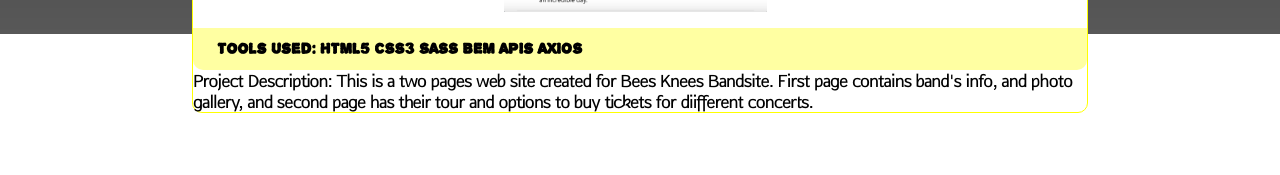
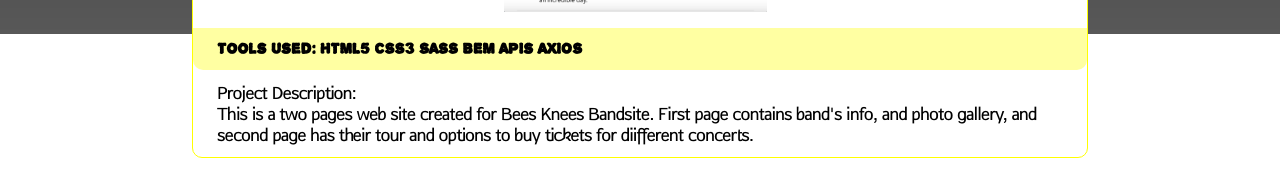
Before and after one commit to ivanapejicic/portfolio, a React (Create React App) app: page /work in a window 1280 px wide. Shown: the part 766-941 px from the top of the page. Built offline with nearby package versions, Linux system fonts and the light colour scheme.

Commit message:
Styling for project description changed

```diff
--- a/src/assets/pages/Work/Work.js
+++ b/src/assets/pages/Work/Work.js
@@ -44,7 +44,7 @@
                         <img className='work__projects-project__photos-photo' src={band3} alt="another screenshot of a band website that I created"></img>
                     </div>
                     <h4 className='work__projects-project__tools'>Tools used: HTML5 CSS3 SASS BEM APIs AXIOS</h4>
-                    <p><b>Project Description: This is a two pages web site created for Bees Knees Bandsite. First page contains band's info, and photo gallery, and second page has their tour and options to buy tickets for diifferent concerts.</b></p>
+                    <p className = 'work__projects-project__text'><p className='description-title'>Project Description:</p> This is a two pages web site created for Bees Knees Bandsite. First page contains band's info, and photo gallery, and second page has their tour and options to buy tickets for diifferent concerts.</p>
                 </div>
                 <div className='work__projects-project'>
                     <h3 className='work__projects-project__title'>BrainFlix</h3>
--- a/src/assets/pages/Work/Work.scss
+++ b/src/assets/pages/Work/Work.scss
@@ -84,6 +84,7 @@
                     width: 33%;
                     height: 100%;
                     padding: 1rem;
+
                     &:hover {
                         transform: scale(1.1);
                         cursor: grab;
@@ -99,9 +100,25 @@
                 border-bottom-left-radius: .625rem;
                 border-bottom-right-radius: .625rem;
             }
+
+            &__text {
+                font-size: .5rem;
+                font-weight: 600;
+                padding: .75rem;
+                padding-left: 1.5rem;
+
+                @include tablet {
+                    font-size: 1rem;
+                }
+
+                @include desktop {
+                    font-size: 1rem;
+                }
+            }
         }
     }
 }
+
 .work:before {
     content: '';
     position: fixed;
```
